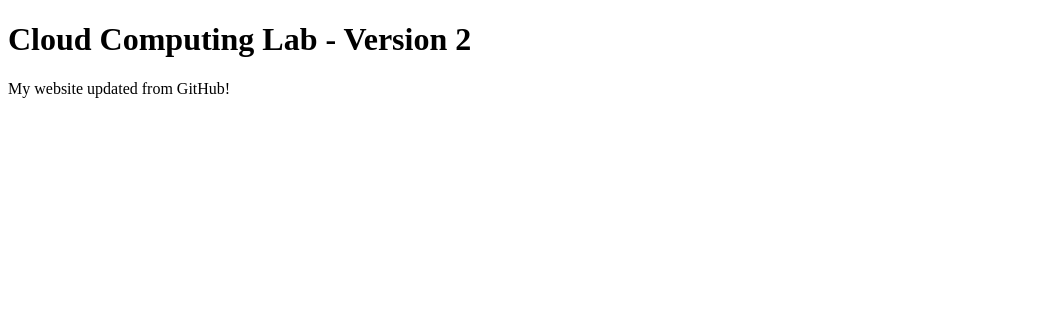
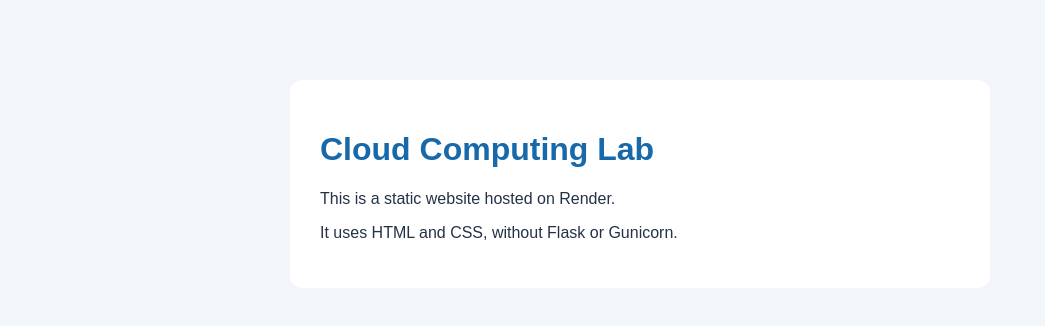
Before and after one commit to halasaibi810-del/cloud-paas-lab, a plain HTML site: page index.html in a window 1280 px wide. Shown: the whole page, without its empty margins (0-1045 px from the left). Drawn offline with Linux system fonts and the light colour scheme.

Commit message:
Revise index.html structure and styling
Updated the content and styling of the index.html file.

```diff
--- a/index.html
+++ b/index.html
@@ -3,10 +3,30 @@
 <html lang="en">
 <head>
     <meta charset="UTF-8">
+    <meta name="viewport" content="width=device-width, initial-scale=1.0">
     <title>Cloud Computing Lab</title>
+    <style>
+        body {
+            font-family: Arial, sans-serif;
+            max-width: 700px;
+            margin: 60px auto;
+            padding: 20px;
+            background: #f2f5f9;
+            color: #243247;
+        }
+        main {
+             background: white;
+            padding: 30px;
+            border-radius: 12px;
+        }
+        h1 { color: #1769aa; }
+    </style>
 </head>
 <body>
-    <h1>Cloud Computing Lab - Version 2</h1>
-    <p>My website updated from GitHub!</p>
+    <main>
+        <h1>Cloud Computing Lab</h1>
+        <p>This is a static website hosted on Render.</p>
+        <p>It uses HTML and CSS, without Flask or Gunicorn.</p>
+    </main>
 </body>
 </html>
```
